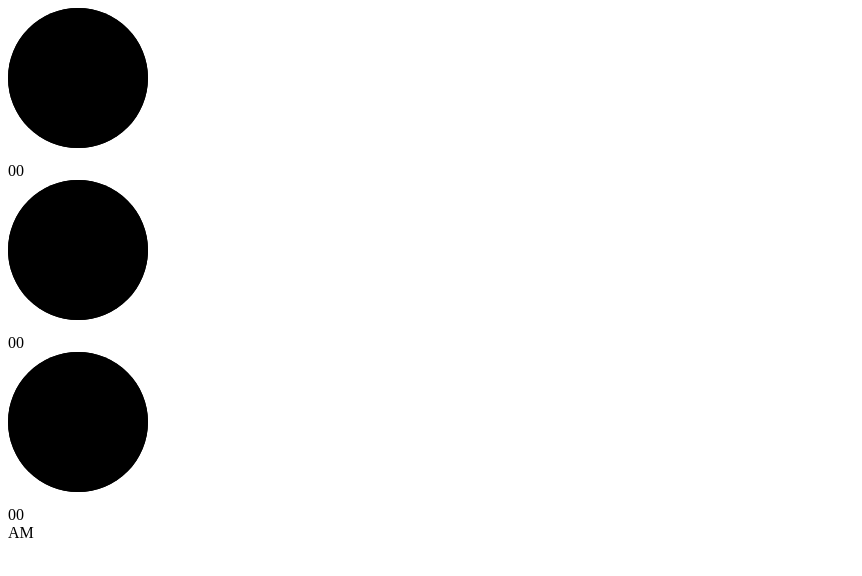
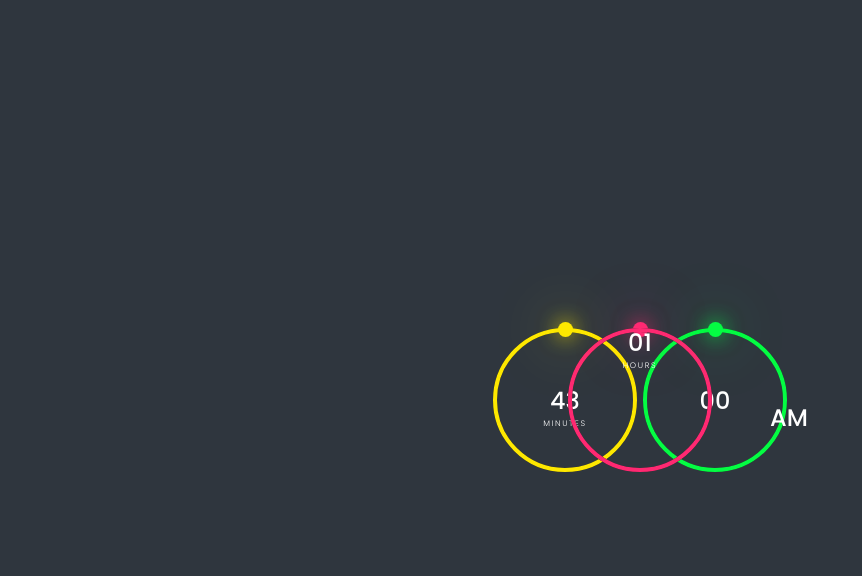
Before and after one commit to ClaudiaRojasSoto/1.reloj, a plain HTML site: page index.html in a window 1280 px wide. Shown: the whole page, without its empty margins (0-862 px from the left). Drawn offline with Linux system fonts and the light colour scheme.

Commit message:
format css/ funcionality JS

```diff
--- /dev/null
+++ b/assets/css/style.css
@@ -0,0 +1,94 @@
+
+* {
+    margin: 0;
+    padding: 0;
+    box-sizing: border-box;
+    font-family: 'Poppins','sans-serif';
+}
+
+.container {
+    width: 100%;
+    min-height: 100vh;
+    display: flex;
+    justify-content: center;
+    align-items: center;
+    background:#2f363e;
+}
+
+#time {
+    display: flex;
+    gap: 40px;
+    color: #fff;
+}
+
+#time .circle {
+    position: relative;
+    width: 150px;
+    height: 150px;
+    display: flex;
+    justify-content:center;
+    align-items: center;
+}
+
+#time .circle svg{
+    position: relative;
+    width: 150px;
+    height: 150px;
+    transform: rotate(270deg);
+}
+
+#time .circle svg circle{
+    width: 100%;
+    height: 100%;
+    fill: transparent;
+    stroke:#191919;
+    stroke-width: 4px;
+    transform:translate(5px, 5px);
+}
+
+#time .circle svg circle:nth-child(2){
+    stroke: var(--color);
+    stroke-dasharray: 440;
+}
+
+#time div {
+    position: absolute;
+    text-align: center;
+    font-size: 1.5rem;
+    font-weight: 500;
+}
+
+#time div span{
+    position: absolute;
+    transform:translate(-50%, 0px);
+    font-size: 0.5rem;
+    font-weight: 300;
+    letter-spacing: 0.1rem;
+    text-transform: uppercase;
+}
+
+#time .ap {
+    position: relative;
+    font-size: 1rem;
+    transform:translate(-20px);
+}
+
+.dots {
+    position: absolute;
+    width: 100%;
+    height: 100%;
+    display: flex;
+    justify-content: center;
+    z-index: 10;
+}
+
+.dots::before {
+    content:'';
+    position: absolute;
+    top: -3px;
+    width: 15px;
+    height: 15px;
+    background: var(--color);
+    border-radius: 50%;
+    box-shadow: 0 0 20px var(--color), 0 0 60px var(--color);
+}
--- /dev/null
+++ b/assets/js/script.js
@@ -0,0 +1,40 @@
+setInterval(()=> {
+    let hours = document.getElementById('hours');
+    let minutes = document.getElementById('minutes');
+    let seconds = document.getElementById('seconds');
+    let ampm = document.getElementById('ampm');
+
+    let hh = document.getElementById('hh');
+    let mm = document.getElementById('mm');
+    let ss = document.getElementById('ss');
+
+    let dotH = document.getElementById('.h_dot');
+    let dotM = document.getElementById('.m_dot');
+    let dotS = document.getElementById('.s_dot');
+
+    let h = new Date().getHours();
+    let m = new Date().getMinutes();
+    let s = new Date().getSeconds();
+    let ap = h >= 12 ? 'PM' : 'AM';
+    if (h > 12){
+        h = h - 12;
+    }
+
+    h = h <10 ? '0' + h : h;
+    m = m <10 ? '0' + m : m;
+    s = s <10 ? '0' + s : s;
+
+    hours.innerHTML = h + '<br /><span>Hours</span>';
+    minutes.innerHTML =  m + '<br /><span>Minutes</span>';
+    secondes.innerHTML = s + '<br /><span>Seconds</span>';
+    ampm.innerHTML = ap;
+
+    hh.style.strokeDashoffset= 440 - (440*h)/12;
+    mm.style.strokeDashoffset= 440 - (440*m)/60;
+    ss.style.strokeDashoffset= 440 - (440*s)/60;
+
+    dotH.style.transform = `rotate(${h*30}deg)`;
+    dotM.style.transform = `rotate(${m*6}deg)`;
+    dotS.style.transform = `rotate(${s*6}deg)`;
+
+}, 1000);
--- a/assets/index.html
+++ b/index.html
@@ -4,6 +4,9 @@
     <meta charset="UTF-8" />
     <meta http-equiv="X-UA-Compatible" content="IE=edge" />
     <meta name="viewport" content="width=device-width, initial-scale=1.0" />
+    <meta rel="author" name="Claudia Rojas">
+    <link href="https://fonts.googleapis.com/css2?family=Poppins:wght@100;300;400;500;600;700;800;900&display=swap" rel="stylesheet">
+    <link rel="stylesheet" href="assets/css/style.css">
     <title>clock</title>
   </head>
 
@@ -40,5 +43,7 @@
         </div>
       </div>
     </div>
+
+    <script src="assets/js/script.js"></script>
   </body>
 </html>
```
Also changed, not shown: 2 other files.
